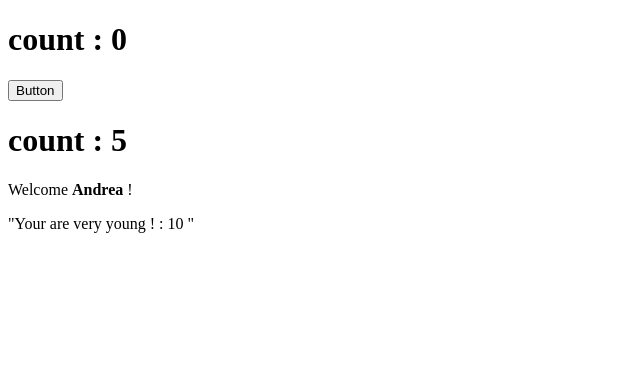
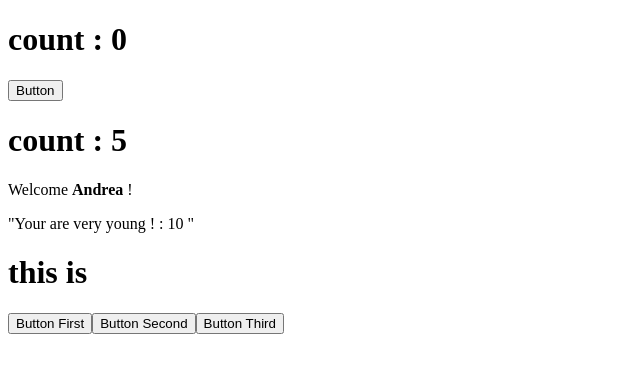
Before and after one commit to Simonedamb/React-exercises, a React (Create React App) app: page / in a window 1280 px wide. Shown: the top 372 px of the page, without its empty margins (0-640 px from the left). Built offline with nearby package versions, Linux system fonts and the light colour scheme.

Commit message:
events-03

```diff
--- a/src/App.js
+++ b/src/App.js
@@ -1,5 +1,6 @@
 import React from "react";
 import ClickCounter from "./ClickCounter";
+import { ClickTracker } from "./ClickTracker";
 import Welcome from "./Welcome";
 
 export class App extends React.Component {
@@ -8,6 +9,7 @@ export class App extends React.Component {
       <div>
         <ClickCounter />
         <Welcome name="Andrea" />
+        <ClickTracker />
       </div>
     );
   }
--- /dev/null
+++ b/src/ClickTracker.js
@@ -0,0 +1,30 @@
+import React from "react";
+
+export class ClickTracker extends React.Component {
+  state = {
+    initialClickButton: null,
+  };
+
+  handleClickButton = (event) => {
+    this.setState({
+      initialClickButton: event.target.name,
+    });
+  };
+
+  render() {
+    return (
+      <div>
+        <h1>this is {this.state.initialClickButton}</h1>
+        <button name="firstButton" onClick={this.handleClickButton}>
+          Button First
+        </button>
+        <button name="secondButton" onClick={this.handleClickButton}>
+          Button Second
+        </button>
+        <button name="thirdButton" onClick={this.handleClickButton}>
+          Button Third
+        </button>
+      </div>
+    );
+  }
+}
```
